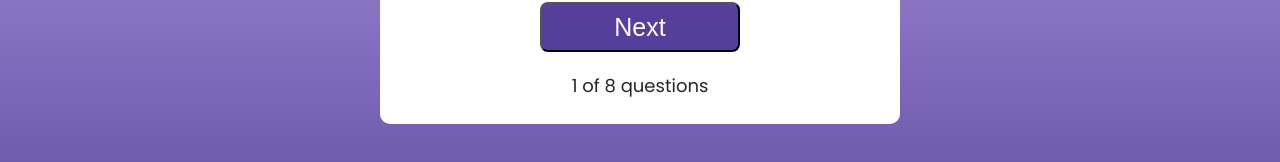
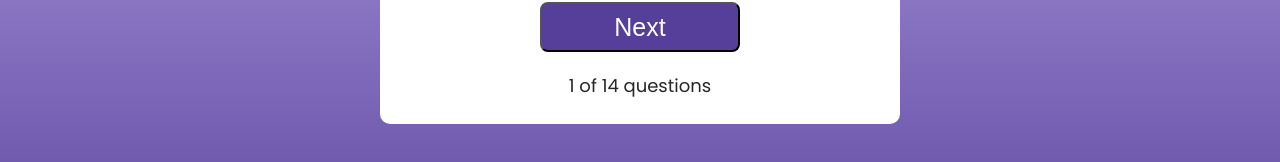
Before and after one commit to DEvMOA/QUIZ, a React (Vite) app: page / in a window 1280 px wide. Shown: the part 504-666 px from the top of the page. Built offline with nearby package versions, Linux system fonts and the light colour scheme.

Commit message:
add more quiz

```diff
--- a/src/assets/quiz.js
+++ b/src/assets/quiz.js
@@ -32,7 +32,7 @@ export const quiz = [
         ans: 1
     },
     {
-        question: "Quelle est la capitale de la Nigeria ?",
+        question: "Quelle est la capitale du Nigeria ?",
         option1: "Abuja",
         option2: "Lagos",
         option3: "Accra",
@@ -62,5 +62,53 @@ export const quiz = [
         option3: "Nairobi",
         option4: "Kigali",
         ans: 1
+    },
+    {
+        question: "Quelle est la capitale de l'Italie ?",
+        option1: "Venise",
+        option2: "Rome",
+        option3: "Florence",
+        option4: "Milan",
+        ans: 2
+    },
+    {
+        question: "Quelle est la capitale de l'Allemagne ?",
+        option1: "Berlin",
+        option2: "Munich",
+        option3: "Francfort",
+        option4: "Hambourg",
+        ans: 1
+    },
+    {
+        question: "Quelle est la capitale du Canada ?",
+        option1: "Toronto",
+        option2: "Vancouver",
+        option3: "Ottawa",
+        option4: "Montréal",
+        ans: 3
+    },
+    {
+        question: "Quelle est la capitale du Japon ?",
+        option1: "Kyoto",
+        option2: "Osaka",
+        option3: "Tokyo",
+        option4: "Hiroshima",
+        ans: 3
+    },
+    {
+        question: "Quelle est la capitale de l'Australie ?",
+        option1: "Sydney",
+        option2: "Melbourne",
+        option3: "Canberra",
+        option4: "Brisbane",
+        ans: 3
+    },
+    {
+        question: "Quelle est la capitale de la Russie ?",
+        option1: "Saint-Pétersbourg",
+        option2: "Moscou",
+        option3: "Kazan",
+        option4: "Novosibirsk",
+        ans: 2
     }
 ];
```
